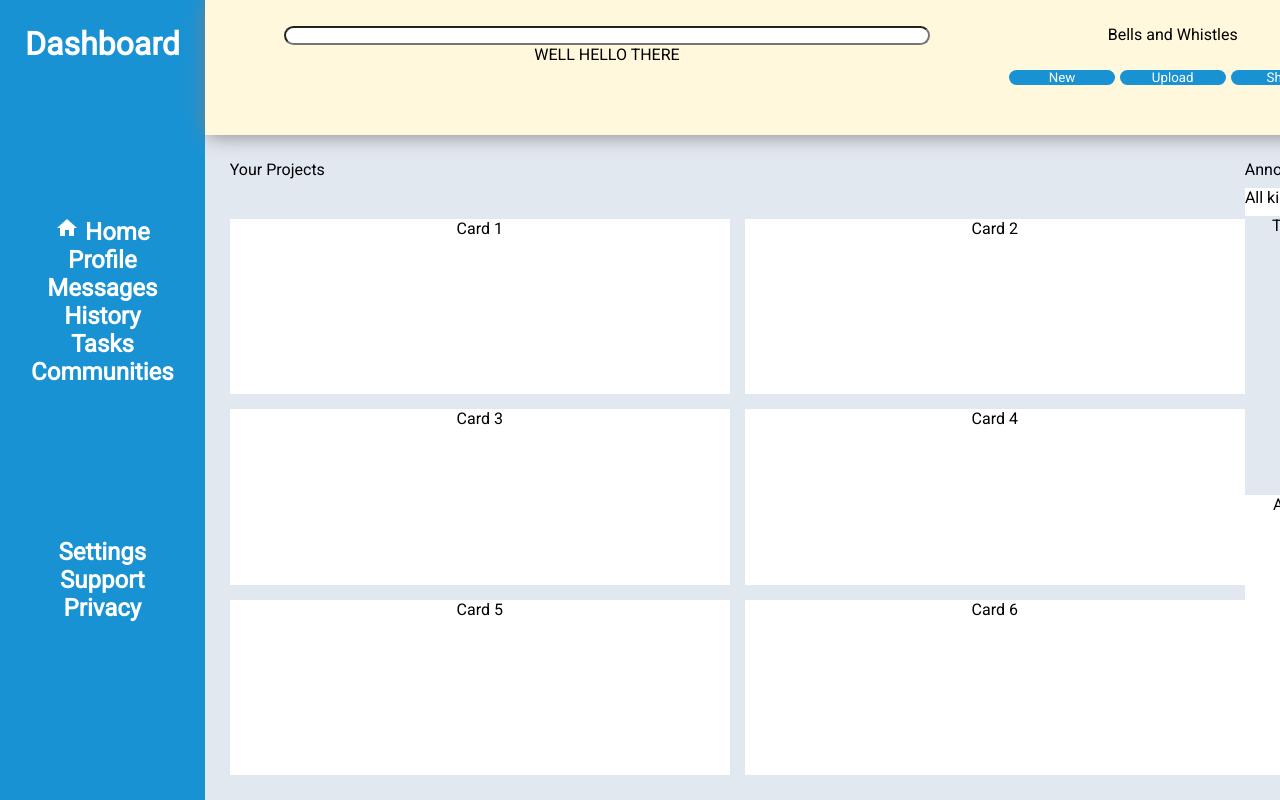
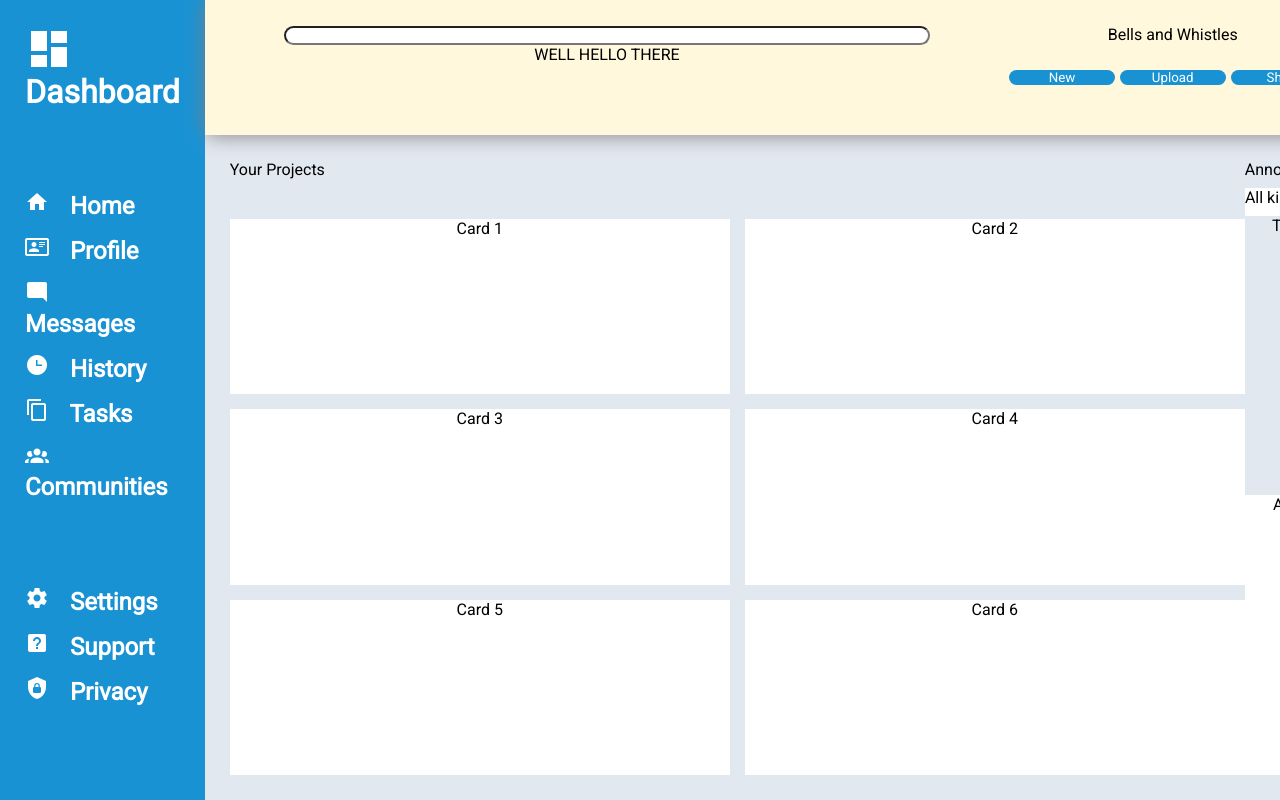
Before and after one commit to PettLe/admin-dashboard, a plain HTML site: page index.html in a window 1280 px wide. Shown: the top 800 px of the page. Drawn offline with Linux system fonts and the light colour scheme.

Commit message:
icon materials and styling

```diff
--- a/index.html
+++ b/index.html
@@ -16,25 +16,28 @@
   <body>
     <div class="container">
       <div class="sidebar">
-        <div class="logo"><h1>Dashboard</h1></div>
+        <div class="logo">
+          <img src="./materials/view-dashboard.png" />
+          <h1>Dashboard</h1>
+        </div>
         <div class="links1">
           <ul>
             <li>
               <img src="./materials/home.png" />
               Home
             </li>
-            <li>Profile</li>
-            <li>Messages</li>
-            <li>History</li>
-            <li>Tasks</li>
-            <li>Communities</li>
+            <li><img src="./materials/cardprofile.png" /> Profile</li>
+            <li><img src="./materials/message.png" /> Messages</li>
+            <li><img src="./materials/clock-time-three.png" /> History</li>
+            <li><img src="./materials/content-copy.png" /> Tasks</li>
+            <li><img src="./materials/account-group.png" /> Communities</li>
           </ul>
         </div>
         <div class="links2">
           <ul>
-            <li>Settings</li>
-            <li>Support</li>
-            <li>Privacy</li>
+            <li><img src="./materials/cog.png" /> Settings</li>
+            <li><img src="./materials/help-box.png" /> Support</li>
+            <li><img src="./materials/shield-lock.png" /> Privacy</li>
           </ul>
         </div>
       </div>
--- a/style.css
+++ b/style.css
@@ -7,6 +7,11 @@
 li {
   font-size: x-large;
   font-weight: 600;
+  margin: 15px 0px 5px 0px;
+}
+
+ul {
+  text-align: left;
 }
 
 .container {
@@ -24,6 +29,15 @@ li {
   background-color: #1992d4;
   grid-row: 1 / 3;
   display: grid;
+}
+
+.sidebar img {
+  margin-right: 15px;
+}
+
+.logo img {
+  float: left;
+  margin-right: 0px !important;
 }
 
 .header {
```
Also changed, not shown: materials/account-group.png (added), materials/cardprofile.png (added), materials/clock-time-three.png (added), materials/cog.png (added), materials/content-copy.png (added), materials/help-box.png (added), materials/message.png (added), materials/shield-lock.png (added), materials/view-dashboard.png (added).
